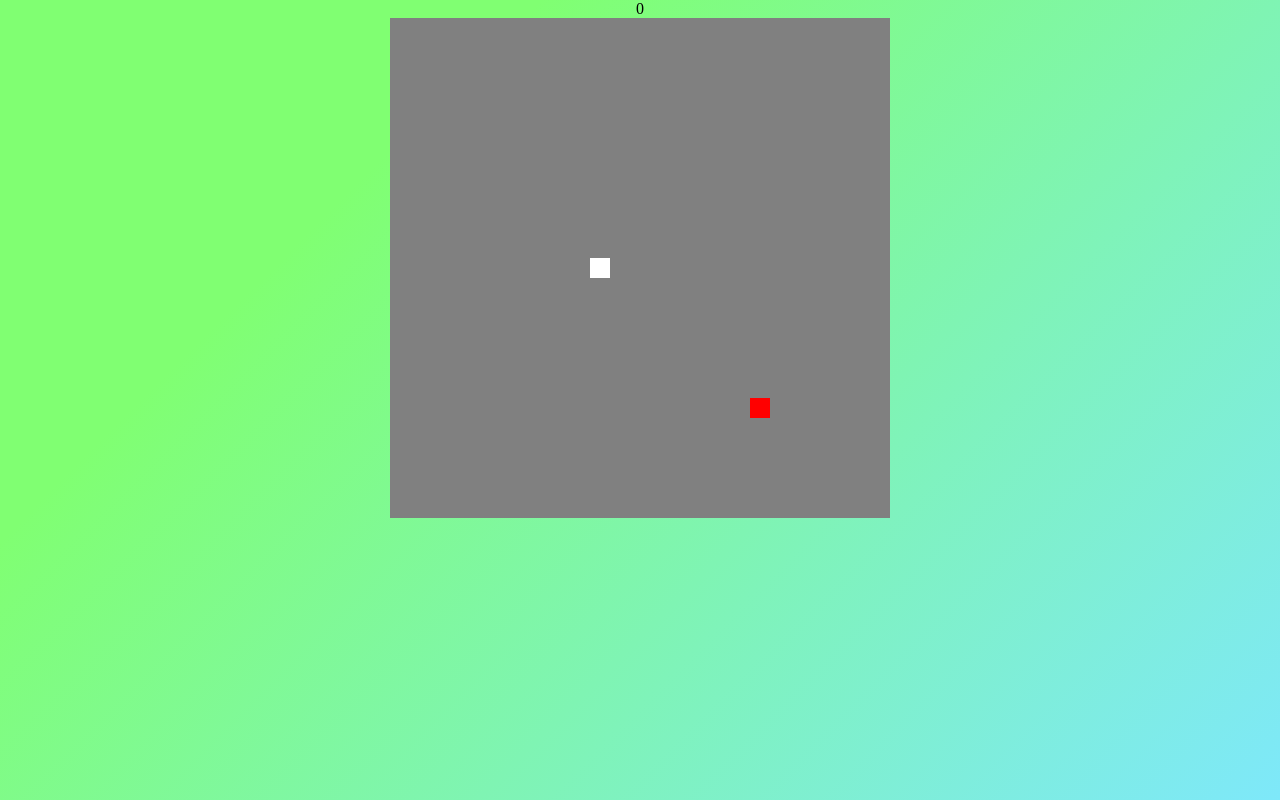
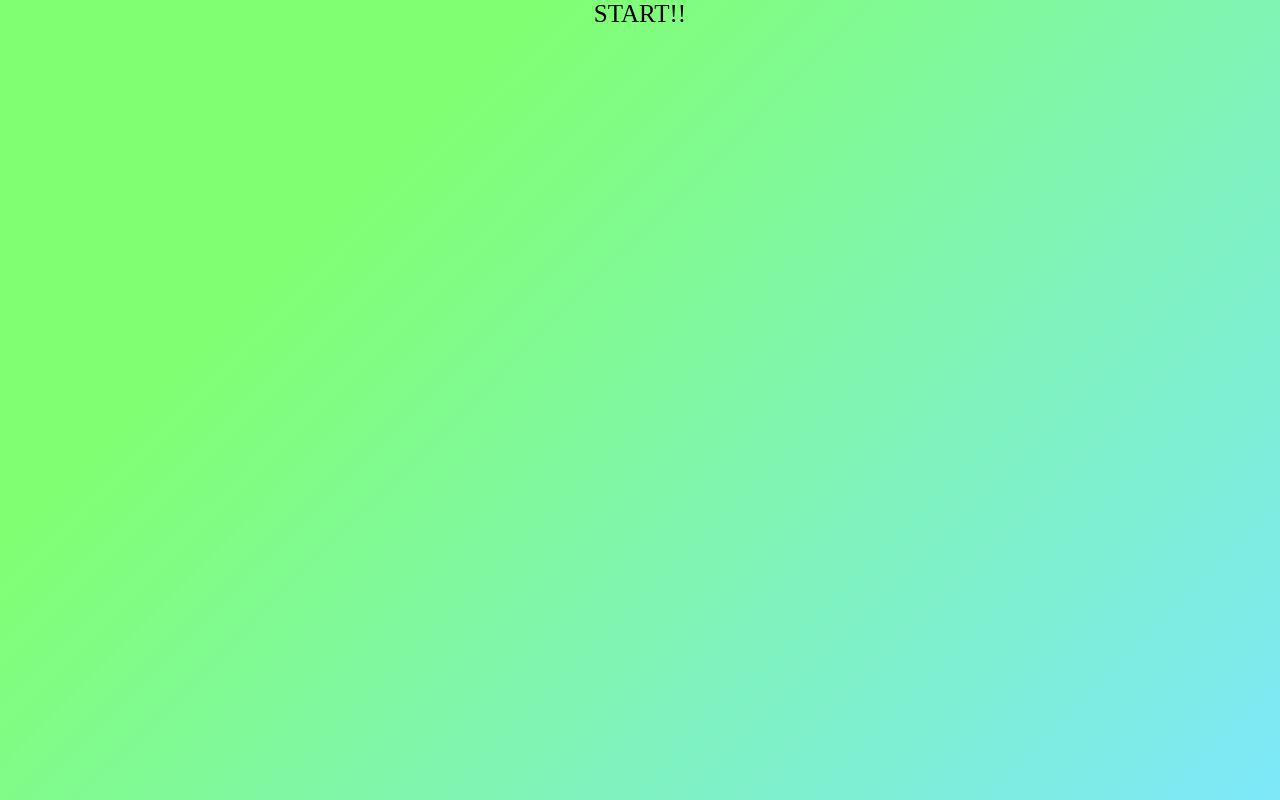
Before and after one commit to DontAskForAnything/SmallProjectsArchive, a plain HTML site: page index.html in a window 1280 px wide. Drawn offline with Linux system fonts and the light colour scheme.

Commit message:
Added Button

```diff
--- a/SnakeScript.js
+++ b/SnakeScript.js
@@ -2,15 +2,13 @@ var canvas = document.querySelector('canvas'),
     ctx = canvas.getContext('2d'),
     scale = 20,
     rows = canvas.height / scale,
-    columns = canvas.width / scale
-
+    columns = canvas.width / scale;
     canvas.setAttribute('tabindex', 1);
     canvas.focus();
     canvas.style.outline = 'none';
-    let direction;
 
-document.addEventListener('DOMContentLoaded', () => {
-    snake = new Snake();
+document.querySelector("#StartButton").addEventListener("click", () => {    snake = new Snake();
+    document.querySelector("#StartButton").style.display = "none";
     fruit = new Fruit();
     fruit.newLocation();
 
@@ -28,7 +26,11 @@ document.addEventListener('DOMContentLoaded', () => {
         if(!snake.checkCollision()){
 
              clearInterval(refreshIntervalId);
-             console.log("DEAD");
+             console.log("U toched yourself");
+             document.querySelector("#StartButton").style.display = "block";
+             document.querySelector("#StartButton").innerHTML = "RESTART!"
+             ctx.clearRect(0, 0, canvas.width, canvas.height);
+
         }else{
             snake.draw();
         }
@@ -38,6 +40,7 @@ document.addEventListener('DOMContentLoaded', () => {
 });
 window.addEventListener("keydown" , (ev) => {
 // TODO: add WSAD
+let direction;
     direction =  ev.key.replace("Arrow" , '');
     snake.changeDirection(direction);
 })
--- a/SnakeStyle.css
+++ b/SnakeStyle.css
@@ -7,4 +7,7 @@ body{
     display: flex;    align-items: center;
     justify-content: center;
 }
-canvas{    background-color: grey;}
+#StartButton{
+    font-size: 25px;
+    cursor: pointer;
+}
--- a/index.html
+++ b/index.html
@@ -2,12 +2,12 @@
 <html lang="en">
 <head>
     <meta charset="UTF-8">
+    <meta name="viewport" content="width=device-width, initial-scale=1.0">
     <link rel="stylesheet" href="SnakeStyle.css">
     <title>Snake</title>
 </head>
 <body>
-    <a id="link"></a>
-    <p id="Score">0</p>
+    <a id="StartButton">START!!</a>
     <div id="main">
         <canvas id="canvas" height="500px" width="500px">
             Your browser does not support the HTML canvas tag.
--- a/snake.js
+++ b/snake.js
@@ -5,7 +5,7 @@ function Snake(){
     this.ySpeed = 0;
     this.total = 0;
     this.tail = [];
-
+    this.lastDirection;
 
     this.draw = function(){
         ctx.fillStyle = 'white';
@@ -17,27 +17,6 @@ function Snake(){
 
         ctx.fillRect(this.x , this.y , scale, scale);
     }
-
-    // this.drawEyes = function(){
-    //     ctx.fillStyle = 'black';
-    //     if(direction == 'Down'){
-    //         ctx.fillRect(this.x + scale/4 , this.y + scale/1.5 ,4,4);
-    //         ctx.fillRect(this.x + scale/2 , this.y + scale/1.5 ,4,4);
-    //     }
-    //     else if(direction == 'Up'){
-    //         ctx.fillRect(this.x + scale/4 , this.y + scale/5 ,4,4);
-    //         ctx.fillRect(this.x + scale/2 , this.y + scale/5 ,4,4);
-
-    //     }
-    //     else if(direction == 'Left'){
-    //         ctx.fillRect(this.x + scale/5 , this.y + scale/4 ,4,4);
-    //         ctx.fillRect(this.x + scale/5 , this.y + scale/2 ,4,4);
-    //     }
-    //     else{
-    //         ctx.fillRect(this.x + scale/1.5 , this.y + scale/4 ,4,4);
-    //         ctx.fillRect(this.x + scale/1.5 , this.y + scale/2 ,4,4);
-    //     }
-    // }
 
     this.update = function(){
         for(let i = 0; i < this.tail.length - 1; i++){
@@ -77,6 +56,7 @@ function Snake(){
             this.xSpeed = scale * 1;
             this.ySpeed = 0;
         }
+
     }
 
     this.eat = function(fruit){
@@ -99,7 +79,5 @@ function Snake(){
         return true;
     }
 
-    this.reset = function(){
 
-    }
 }
```
